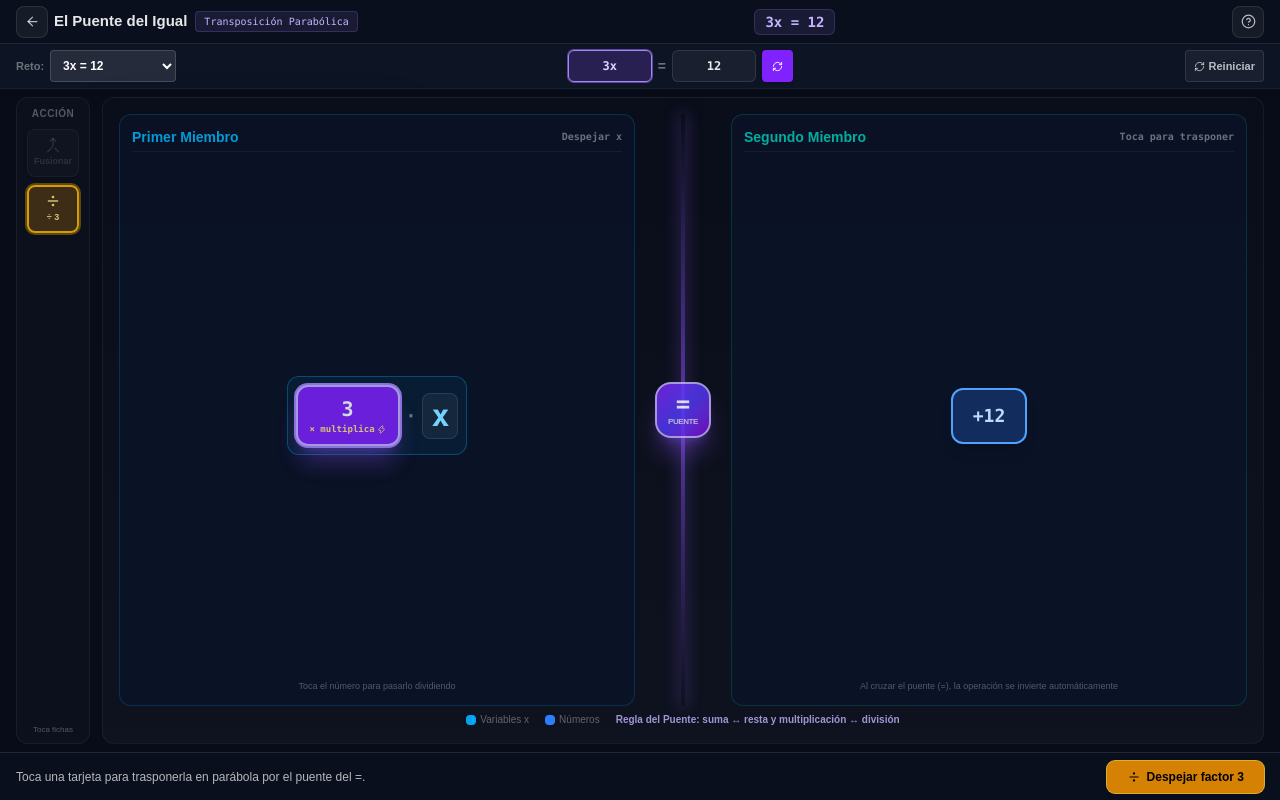
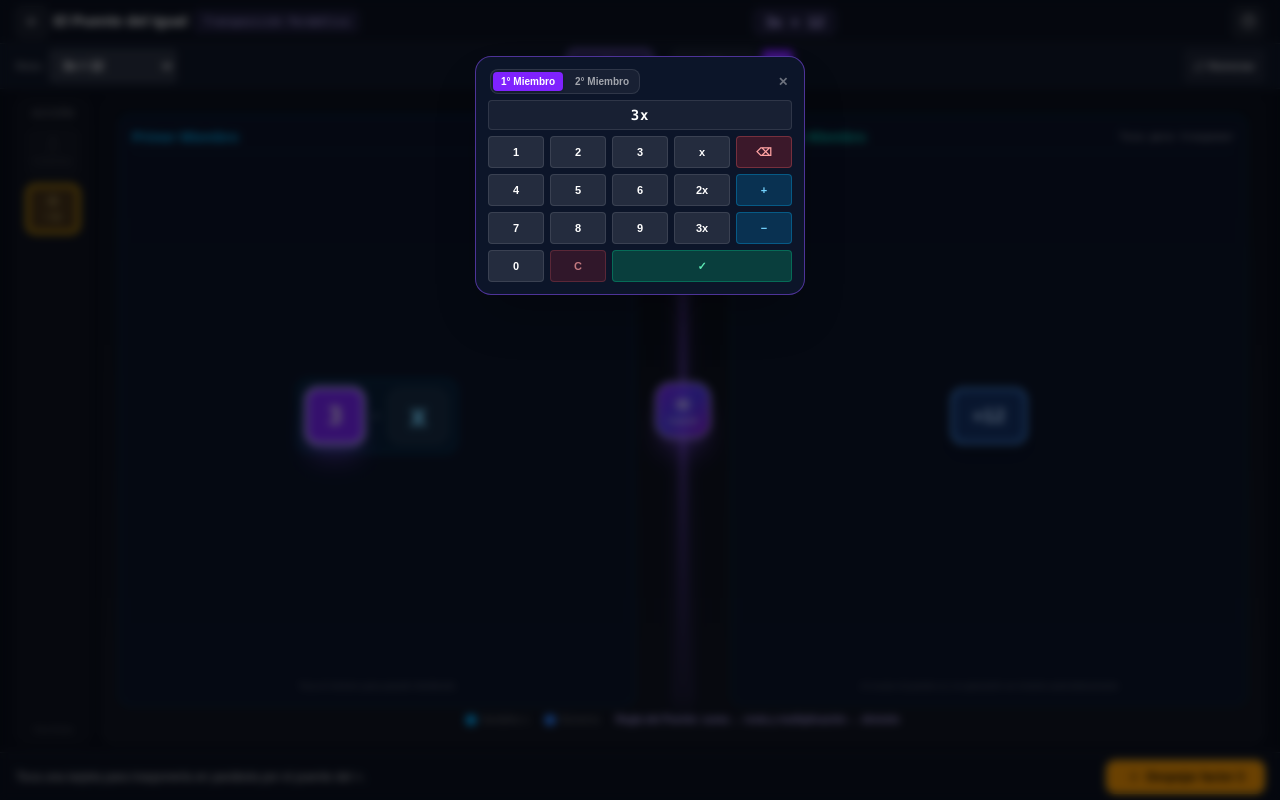
Before and after one commit to tucno21/matematica, a React (Vite) app: page /puente-ecuacion in a window 1280 px wide. Both pictures are taken after a click on the button "3x". Built offline with nearby package versions, Linux system fonts and the light colour scheme.

Commit message:
fix(puente): corregir despeje de variable x, teclado virtual overlay y eliminar texto multiplica

```diff
--- a/src/views/PuenteEcuacionView.tsx
+++ b/src/views/PuenteEcuacionView.tsx
@@ -1,4 +1,4 @@
-import { useState, useCallback, useRef } from 'react'
+import { useState, useCallback, useRef, useEffect } from 'react'
 import { useNavigate } from 'react-router-dom'
 import {
   ArrowLeft,
@@ -8,8 +8,7 @@ import {
   Check,
   Merge,
   RotateCcw,
-  Divide,
-  Zap
+  Divide
 } from 'lucide-react'
 import ModalHelp from '../components/ModalHelp'
 
@@ -248,6 +247,27 @@ export default function PuenteEcuacionView() {
     } else set(p => p + key)
   }, [activeKb, kbL, kbR, loadEquation])
 
+  // Soporte de teclado físico (para laptops y computadoras)
+  useEffect(() => {
+    if (!activeKb) return
+    const handleKeyDown = (e: KeyboardEvent) => {
+      if (e.key === 'Escape') {
+        setActiveKb(null)
+      } else if (e.key === 'Enter') {
+        setActiveKb(null)
+        loadEquation(kbL, kbR)
+      } else if (e.key === 'Backspace') {
+        const set = activeKb === 'left' ? setKbL : setKbR
+        set(p => p.slice(0, -1))
+      } else if (/^[0-9xX+\-=]$/.test(e.key)) {
+        const set = activeKb === 'left' ? setKbL : setKbR
+        set(p => p + (e.key === '-' ? '−' : e.key.toLowerCase()))
+      }
+    }
+    window.addEventListener('keydown', handleKeyDown)
+    return () => window.removeEventListener('keydown', handleKeyDown)
+  }, [activeKb, kbL, kbR, loadEquation])
+
   // Deshacer movimiento
   const handleUndo = () => {
     if (history.length === 0 || crossingId || coeffDivState.stage === 'flying') return
@@ -437,6 +457,12 @@ export default function PuenteEcuacionView() {
     if (!board) return
 
     setHistory(prev => [...prev, cards])
+    setCards(prev => prev.map(c => {
+      if (c.hasVar && c.side === varSide) {
+        return { ...c, coeff: 1 }
+      }
+      return c
+    }))
 
     const boardRect = board.getBoundingClientRect()
     let startX = varSide === 'left' ? boardRect.width * 0.32 : boardRect.width * 0.68
@@ -570,7 +596,7 @@ export default function PuenteEcuacionView() {
       </header>
 
       {/* ── 2. Barra de Control con Selector y Teclado Virtual (36-42px) ── */}
-      <div className="relative shrink-0 flex items-center justify-between gap-1.5 sm:gap-2 border-b border-white/5 bg-[#0d1424] px-2 lg:px-4 py-1 lg:py-1.5 text-[11px] lg:text-xs overflow-x-auto">
+      <div className="relative shrink-0 flex items-center justify-between gap-1.5 sm:gap-2 border-b border-white/5 bg-[#0d1424] px-2 lg:px-4 py-1 lg:py-1.5 text-[11px] lg:text-xs">
         <div className="flex items-center gap-1 sm:gap-1.5 shrink-0">
           <span className="text-[10px] lg:text-[11px] text-white/40 font-semibold hidden sm:inline">Reto:</span>
           <select
@@ -591,12 +617,12 @@ export default function PuenteEcuacionView() {
           <button
             type="button"
             onClick={() => setActiveKb(activeKb === 'left' ? null : 'left')}
-            className={`h-7 lg:h-8 min-w-[56px] sm:min-w-[70px] lg:min-w-[84px] px-2 rounded-md font-mono text-[10px] sm:text-[11px] lg:text-xs font-bold border transition-all truncate text-center ${
+            className={`h-7 lg:h-8 min-w-[56px] sm:min-w-[70px] lg:min-w-[84px] px-2 rounded-md font-mono text-[10px] sm:text-[11px] lg:text-xs font-bold border transition-all truncate text-center cursor-pointer ${
               activeKb === 'left'
                 ? 'border-violet-400 bg-violet-500/20 text-violet-200 ring-1 ring-violet-400/50'
                 : 'border-white/10 bg-white/5 text-white/90 hover:bg-white/10'
             }`}
-            title="Tocar para editar 1° miembro"
+            title="Tocar para editar 1° miembro con teclado virtual"
           >
             {kbL || '0'}
           </button>
@@ -604,19 +630,19 @@ export default function PuenteEcuacionView() {
           <button
             type="button"
             onClick={() => setActiveKb(activeKb === 'right' ? null : 'right')}
-            className={`h-7 lg:h-8 min-w-[56px] sm:min-w-[70px] lg:min-w-[84px] px-2 rounded-md font-mono text-[10px] sm:text-[11px] lg:text-xs font-bold border transition-all truncate text-center ${
+            className={`h-7 lg:h-8 min-w-[56px] sm:min-w-[70px] lg:min-w-[84px] px-2 rounded-md font-mono text-[10px] sm:text-[11px] lg:text-xs font-bold border transition-all truncate text-center cursor-pointer ${
               activeKb === 'right'
                 ? 'border-violet-400 bg-violet-500/20 text-violet-200 ring-1 ring-violet-400/50'
                 : 'border-white/10 bg-white/5 text-white/90 hover:bg-white/10'
             }`}
-            title="Tocar para editar 2° miembro"
+            title="Tocar para editar 2° miembro con teclado virtual"
           >
             {kbR || '0'}
           </button>
           <button
             type="button"
             onClick={() => loadEquation(kbL, kbR)}
-            className="h-7 lg:h-8 px-2 sm:px-2.5 rounded bg-violet-600 hover:bg-violet-500 text-white font-bold text-[10px] sm:text-[11px] lg:text-xs active:scale-95 transition-all shadow-sm shrink-0 flex items-center gap-1"
+            className="h-7 lg:h-8 px-2 sm:px-2.5 rounded bg-violet-600 hover:bg-violet-500 text-white font-bold text-[10px] sm:text-[11px] lg:text-xs active:scale-95 transition-all shadow-sm shrink-0 flex items-center gap-1 cursor-pointer"
             title="Cargar ecuación"
           >
             <RefreshCw size={11} />
@@ -629,7 +655,7 @@ export default function PuenteEcuacionView() {
           {history.length > 0 && (
             <button
               onClick={handleUndo}
-              className="h-7 lg:h-8 px-1.5 sm:px-2 rounded bg-white/5 hover:bg-white/10 text-white/70 border border-white/10 text-[10px] sm:text-[11px] font-bold flex items-center gap-1 shrink-0 active:scale-95 transition-all"
+              className="h-7 lg:h-8 px-1.5 sm:px-2 rounded bg-white/5 hover:bg-white/10 text-white/70 border border-white/10 text-[10px] sm:text-[11px] font-bold flex items-center gap-1 shrink-0 active:scale-95 transition-all cursor-pointer"
               title="Deshacer último movimiento"
             >
               <RotateCcw size={11} />
@@ -639,65 +665,13 @@ export default function PuenteEcuacionView() {
 
           <button
             onClick={() => loadEquation(kbL, kbR)}
-            className="h-7 lg:h-8 px-1.5 sm:px-2 rounded bg-white/5 hover:bg-white/10 text-white/70 border border-white/10 text-[10px] sm:text-[11px] font-bold flex items-center gap-1 shrink-0 active:scale-95 transition-all"
+            className="h-7 lg:h-8 px-1.5 sm:px-2 rounded bg-white/5 hover:bg-white/10 text-white/70 border border-white/10 text-[10px] sm:text-[11px] font-bold flex items-center gap-1 shrink-0 active:scale-95 transition-all cursor-pointer"
             title="Reiniciar reto"
           >
             <RefreshCw size={11} />
             <span className="hidden sm:inline">Reiniciar</span>
           </button>
         </div>
-
-        {/* Teclado Virtual Popover */}
-        {activeKb && (
-          <>
-            <div className="fixed inset-0 z-40" onClick={() => setActiveKb(null)} />
-            <div className="absolute left-2 sm:left-24 top-9 sm:top-10 lg:top-12 z-50 w-[270px] sm:w-[290px] lg:w-[320px] bg-[#0c1529] p-2.5 lg:p-3 rounded-xl border border-violet-500/40 shadow-2xl space-y-1.5 backdrop-blur-md">
-              <div className="flex items-center justify-between text-[11px] text-white/50 px-0.5">
-                <div className="flex items-center gap-1 bg-white/5 p-0.5 rounded-lg border border-white/10">
-                  <button
-                    type="button"
-                    onClick={() => setActiveKb('left')}
-                    className={`px-2 py-0.5 rounded text-[10px] font-bold ${activeKb === 'left' ? 'bg-violet-600 text-white' : 'text-white/60'}`}
-                  >
-                    1° Miembro
-                  </button>
-                  <button
-                    type="button"
-                    onClick={() => setActiveKb('right')}
-                    className={`px-2 py-0.5 rounded text-[10px] font-bold ${activeKb === 'right' ? 'bg-violet-600 text-white' : 'text-white/60'}`}
-                  >
-                    2° Miembro
-                  </button>
-                </div>
-                <button type="button" onClick={() => setActiveKb(null)} className="text-white/40 hover:text-white p-0.5 text-xs font-bold">✕</button>
-              </div>
-
-              <div className="text-center font-mono text-white text-xs lg:text-sm py-1 px-2 bg-white/5 rounded border border-white/10 min-h-[28px] flex items-center justify-center font-bold tracking-wider">
-                {activeKb === 'left' ? kbL || '0' : kbR || '0'}
-              </div>
-
-              <div className="grid grid-cols-5 gap-1 lg:gap-1.5">
-                {KB_ROWS.flat().map((k, i) => {
-                  const isOp = k === '+' || k === '−'
-                  const isDel = k === '⌫'
-                  const isClr = k === 'C'
-                  const isOk = k === '✓'
-                  let cls = 'h-7 lg:h-8 rounded text-[11px] font-bold active:scale-95 transition-all flex items-center justify-center '
-                  if (isOk) cls += 'col-span-3 bg-emerald-500/25 text-emerald-300 border border-emerald-400/30'
-                  else if (isDel) cls += 'bg-red-500/20 text-red-300 border border-red-400/30'
-                  else if (isClr) cls += 'bg-red-500/15 text-red-300/70 border border-red-400/20'
-                  else if (isOp) cls += 'bg-sky-500/20 text-sky-300 border border-sky-400/30'
-                  else cls += 'bg-white/10 text-white border border-white/10'
-                  return (
-                    <button key={`${k}-${i}`} type="button" className={cls} onClick={() => handleKb(k)}>
-                      {k}
-                    </button>
-                  )
-                })}
-              </div>
-            </div>
-          </>
-        )}
       </div>
 
       {/* ── 3. Área de Trabajo Central: El Puente (flex-1 min-h-0) ── */}
@@ -764,18 +738,19 @@ export default function PuenteEcuacionView() {
                   <div className="flex items-center gap-1.5 p-2 rounded-xl bg-sky-950/40 border border-sky-400/30">
                     <button
                       onClick={e => launchCoeffDivision(e)}
-                      className="px-3 py-2 rounded-xl bg-violet-600 hover:bg-violet-500 text-white font-mono font-black text-base lg:text-xl border-2 border-violet-300 shadow-xl shadow-violet-500/40 animate-pulse ring-2 ring-violet-400 flex flex-col items-center active:scale-95 transition-all"
+                      className="h-11 sm:h-13 lg:h-14 px-4 sm:px-5 rounded-xl bg-violet-600 hover:bg-violet-500 text-white font-mono font-black text-xl lg:text-2xl border-2 border-violet-300 shadow-xl shadow-violet-500/40 animate-pulse ring-2 ring-violet-400 flex items-center justify-center active:scale-95 transition-all cursor-pointer"
                       title={`Tocar para pasar el ${currentA} dividiendo al otro lado`}
                     >
                       <span>{currentA}</span>
-                      <span className="text-[8px] lg:text-[9px] text-amber-200 font-bold flex items-center gap-0.5">
-                        × multiplica <Zap size={9} />
-                      </span>
                     </button>
-                    <span className="text-white/40 font-mono font-bold text-lg">·</span>
-                    <span className="font-mono font-black text-2xl lg:text-3xl text-sky-300 px-2 py-1 bg-white/5 rounded-lg border border-white/10">
+                    <span className="text-white/40 font-mono font-bold text-xl">·</span>
+                    <span className="h-11 sm:h-13 lg:h-14 px-4 sm:px-5 rounded-xl font-mono font-black text-2xl lg:text-3xl text-sky-300 bg-white/5 border border-white/10 flex items-center justify-center">
                       x
                     </span>
+                  </div>
+                ) : varSide === 'left' && coeffDivState.stage !== 'idle' ? (
+                  <div className="h-11 sm:h-13 lg:h-14 px-5 sm:px-6 rounded-xl border-2 border-sky-400 bg-sky-500/25 text-sky-200 flex items-center justify-center font-mono font-black text-2xl lg:text-3xl shadow-lg ring-2 ring-sky-400/30">
+                    x
                   </div>
                 ) : (
                   leftTerms.map(term => {
@@ -863,16 +838,19 @@ export default function PuenteEcuacionView() {
                   <div className="flex items-center gap-1.5 p-2 rounded-xl bg-teal-950/40 border border-teal-400/30">
                     <button
                       onClick={e => launchCoeffDivision(e)}
-                      className="px-3 py-2 rounded-xl bg-violet-600 hover:bg-violet-500 text-white font-mono font-black text-base lg:text-xl border-2 border-violet-300 shadow-xl animate-pulse ring-2 ring-violet-400 flex flex-col items-center active:scale-95 transition-all"
+                      className="h-11 sm:h-13 lg:h-14 px-4 sm:px-5 rounded-xl bg-violet-600 hover:bg-violet-500 text-white font-mono font-black text-xl lg:text-2xl border-2 border-violet-300 shadow-xl shadow-violet-500/40 animate-pulse ring-2 ring-violet-400 flex items-center justify-center active:scale-95 transition-all cursor-pointer"
                       title={`Tocar para pasar el ${currentA} dividiendo al otro lado`}
                     >
                       <span>{currentA}</span>
-                      <span className="text-[8px] text-amber-200 font-bold">× multiplica</span>
                     </button>
-                    <span className="text-white/40 font-mono font-bold text-lg">·</span>
-                    <span className="font-mono font-black text-2xl lg:text-3xl text-sky-300 px-2 py-1 bg-white/5 rounded-lg border border-white/10">
+                    <span className="text-white/40 font-mono font-bold text-xl">·</span>
+                    <span className="h-11 sm:h-13 lg:h-14 px-4 sm:px-5 rounded-xl font-mono font-black text-2xl lg:text-3xl text-sky-300 bg-white/5 border border-white/10 flex items-center justify-center">
                       x
                     </span>
+                  </div>
+                ) : varSide === 'right' && coeffDivState.stage === 'flying' ? (
+                  <div className="h-11 sm:h-13 lg:h-14 px-5 sm:px-6 rounded-xl border-2 border-sky-400 bg-sky-500/25 text-sky-200 flex items-center justify-center font-mono font-black text-2xl lg:text-3xl shadow-lg ring-2 ring-sky-400/30">
+                    x
                   </div>
                 ) : (
                   rightTerms.map(term => {
@@ -962,7 +940,7 @@ export default function PuenteEcuacionView() {
                   <span>{coeffDivState.isFlipped ? `÷ ${coeffDivState.coeff}` : `× ${coeffDivState.coeff}`}</span>
                 </div>
                 <span className="text-[8px] font-bold uppercase tracking-tighter text-amber-100">
-                  {coeffDivState.isAtApex ? '⚡ × pasa a ÷' : coeffDivState.isFlipped ? 'Pasa a dividir' : 'Multiplicando'}
+                  {coeffDivState.isAtApex ? '⚡ × pasa a ÷' : coeffDivState.isFlipped ? 'Pasa a dividir' : 'Despejando factor'}
                 </span>
               </div>
             </div>
@@ -1028,6 +1006,71 @@ export default function PuenteEcuacionView() {
         </div>
       </footer>
 
+      {/* ── Teclado Virtual Flotante (Overlay Global z-50) ── */}
+      {activeKb && (
+        <div className="fixed inset-0 z-50 flex items-start justify-center pt-12 sm:pt-14 px-2 pointer-events-auto">
+          {/* Backdrop para cerrar al hacer clic afuera */}
+          <div className="fixed inset-0 bg-black/50 backdrop-blur-xs" onClick={() => setActiveKb(null)} />
+
+          <div className="relative z-10 w-[275px] sm:w-[300px] lg:w-[330px] bg-[#0c1529] p-2.5 lg:p-3 rounded-2xl border border-violet-500/50 shadow-2xl space-y-1.5 backdrop-blur-md animate-in fade-in zoom-in-95 duration-150">
+            <div className="flex items-center justify-between text-[11px] text-white/50 px-0.5">
+              <div className="flex items-center gap-1 bg-white/5 p-0.5 rounded-lg border border-white/10">
+                <button
+                  type="button"
+                  onClick={() => setActiveKb('left')}
+                  className={`px-2 py-0.5 rounded text-[10px] font-bold transition-all cursor-pointer ${
+                    activeKb === 'left' ? 'bg-violet-600 text-white shadow-sm' : 'text-white/60 hover:text-white'
+                  }`}
+                >
+                  1° Miembro
+                </button>
+                <button
+                  type="button"
+                  onClick={() => setActiveKb('right')}
+                  className={`px-2 py-0.5 rounded text-[10px] font-bold transition-all cursor-pointer ${
+                    activeKb === 'right' ? 'bg-violet-600 text-white shadow-sm' : 'text-white/60 hover:text-white'
+                  }`}
+                >
+                  2° Miembro
+                </button>
+              </div>
+              <button
+                type="button"
+                onClick={() => setActiveKb(null)}
+                className="text-white/40 hover:text-white p-0.5 text-xs font-bold cursor-pointer"
+                title="Cerrar teclado"
+              >
+                ✕
+              </button>
+            </div>
+
+            <div className="text-center font-mono text-white text-xs lg:text-sm py-1 px-2 bg-white/5 rounded border border-white/10 min-h-[28px] flex items-center justify-center font-bold tracking-wider">
+              {activeKb === 'left' ? kbL || '0' : kbR || '0'}
+            </div>
+
+            <div className="grid grid-cols-5 gap-1 lg:gap-1.5">
+              {KB_ROWS.flat().map((k, i) => {
+                const isOp = k === '+' || k === '−'
+                const isDel = k === '⌫'
+                const isClr = k === 'C'
+                const isOk = k === '✓'
+                let cls = 'h-7 lg:h-8 rounded text-[11px] font-bold active:scale-95 transition-all flex items-center justify-center cursor-pointer '
+                if (isOk) cls += 'col-span-3 bg-emerald-500/25 text-emerald-300 border border-emerald-400/30 hover:bg-emerald-500/35'
+                else if (isDel) cls += 'bg-red-500/20 text-red-300 border border-red-400/30 hover:bg-red-500/30'
+                else if (isClr) cls += 'bg-red-500/15 text-red-300/70 border border-red-400/20 hover:bg-red-500/25'
+                else if (isOp) cls += 'bg-sky-500/20 text-sky-300 border border-sky-400/30 hover:bg-sky-500/30'
+                else cls += 'bg-white/10 text-white border border-white/10 hover:bg-white/15'
+                return (
+                  <button key={`${k}-${i}`} type="button" className={cls} onClick={() => handleKb(k)}>
+                    {k}
+                  </button>
+                )
+              })}
+            </div>
+          </div>
+        </div>
+      )}
+
       {/* ── Modal de Ayuda ── */}
       <ModalHelp
         open={showHelp}
```
